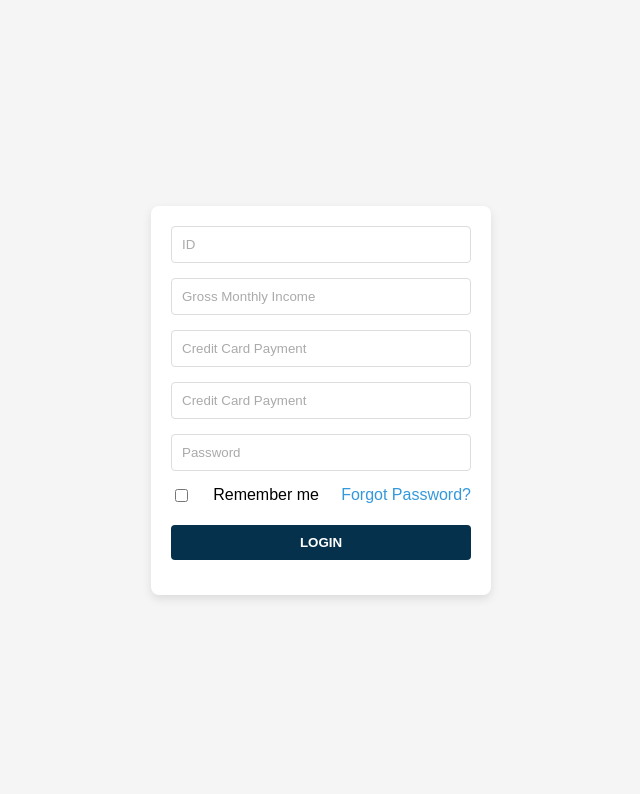
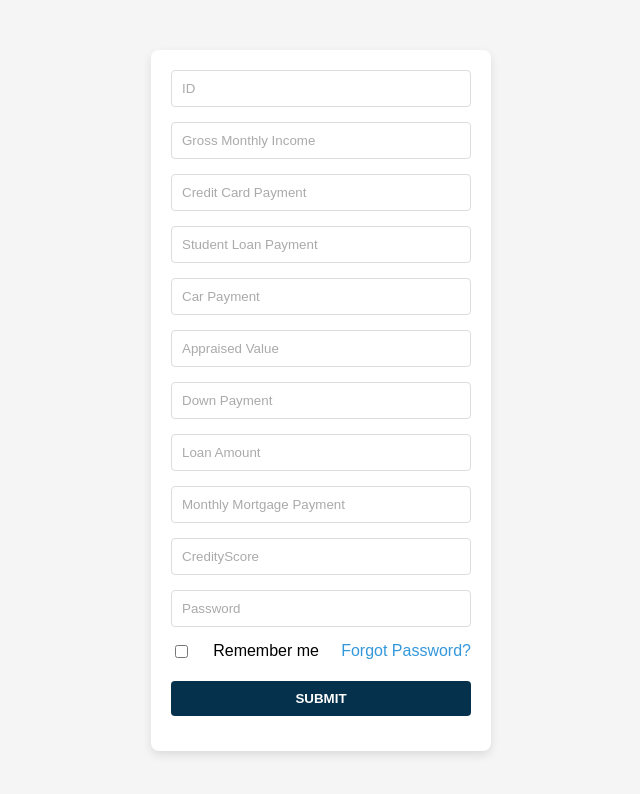
Before and after one commit to marbles88/hackutd_jams, a plain HTML site: page index.html in a window 1280 px wide. Shown: the whole page, without its empty margins (319-959 px from the left). Drawn offline with Linux system fonts and the light colour scheme.

Commit message:
I added some fields in the calculator

```diff
--- a/index.html
+++ b/index.html
@@ -19,7 +19,25 @@
                 <input type="Credit Card Payment" id="CreditCardPayment" name="CreditCardPayment" placeholder="Credit Card Payment" required>
             </div>
             <div class="input-group">
-                <input type="Student Loan Payments" id="StudentLoanPayment" name="" placeholder="Credit Card Payment" required>
+                <input type="Student Loan Payments" id="StudentLoanPayment" name="" placeholder="Student Loan Payment" required>
+            </div>
+            <div class="input-group">
+                <input type="Car Payment" id="CarPayment" name="" placeholder="Car Payment" required>
+            </div>
+            <div class="input-group">
+                <input type="Appraised Value" id="AppraisedValue" name="" placeholder="Appraised Value" required>
+            </div>
+            <div class="input-group">
+                <input type="Down Payment" id="DownPayment" name="" placeholder="Down Payment" required>
+            </div>
+            <div class="input-group">
+                <input type="Loan Amount" id="LoanAmount" name="" placeholder="Loan Amount" required>
+            </div>
+            <div class="input-group">
+                <input type="Monthly Mortgage Payment" id="MonthlyMortgagePayment" name="" placeholder="Monthly Mortgage Payment" required>
+            </div>
+            <div class="input-group">
+                <input type="Credit Score" id="CreditScore" name="" placeholder="CredityScore" required>
             </div>
             <div class="input-group">
                 <input type="password" id="password" name="password" placeholder="Password" required>
@@ -32,7 +50,7 @@
                 <a href="#" class="forgot-password">Forgot Password?</a>
             </div>
             <div class="input-group">
-                <button type="submit" class="login-button">LOGIN</button>
+                <button type="submit" class="login-button">SUBMIT</button>
             </div>
         </form>
     </div>
```
Also changed, not shown: jams.html (deleted, +0 -21 lines).
